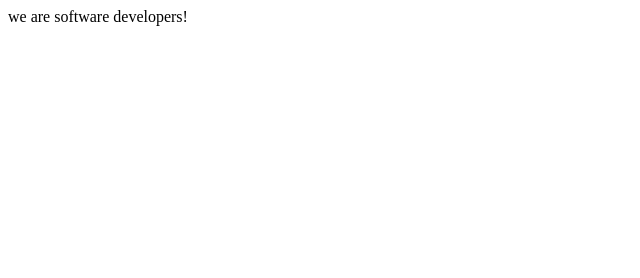
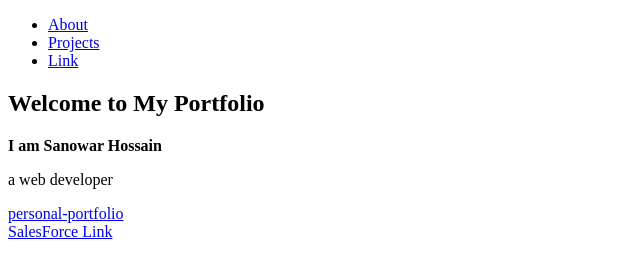
Before and after one commit to yessiho/MicroversewithNaboni, a plain HTML site: page index.html in a window 1280 px wide. Shown: the whole page, without its empty margins (0-640 px from the left). Drawn offline with Linux system fonts and the light colour scheme; files that its build step writes are made by us from their sources.

Commit message:
Update index.html

```diff
--- a/index.html
+++ b/index.html
@@ -1,26 +1,37 @@
 <!DOCTYPE html>
 <html lang="en">
-  <head>
+<head>
     <meta charset="UTF-8">
-    <title>Fork Me! FCC: Test Suite Template</title>
-    <link rel="stylesheet" href="css/style.css">
-  </head>
+    <meta http-equiv="X-UA-Compatible" content="IE=edge">
+    <meta name="viewport" content="width=device-width, initial-scale=1.0">
+    <title>Personal Portfolio</title>
+    <link rel="stylesheet" href="styles.css">
+</head>
+<body>
+    <nav id="navbar">
+        <ul>
+        <li><a href="#welcome-section">About</a></li>
+        <li><a href="#projects">Projects</a></li>
+        <li><a href="#profile-linnk">Link</a></li>
+        </ul>
+    </nav>
 
-  <body>
-    <script src="https://cdn.freecodecamp.org/testable-projects-fcc/v1/bundle.js"></script>
+    <section id="welcome-section" class="welcome-section">
+        <h1>Welcome to My Portfolio</h1>
+        <b>I am Sanowar Hossain</b>
+        <p>a web developer</p>
+    </section>
+
+    <section id="projects" >
+        <a class="project-tile" href="https://personal-portfolio.freecodecamp.rocks/" alt="project not found" target="_blank">personal-portfolio</a>
+
+    </section>
 
 
 
-    we are software developers!
-  <!--
-    For now, the test suite only works in Chrome!
-    Please read the README below in the JS Editor before beginning.
-    Feel free to delete this message once you have read it.
-    Good luck and Happy Coding!
+    <section>
+        <a  id="profile-link" href="https://trailhead.salesforce.com/" target="_blank">SalesForce Link</a>
+    </section>
 
-    - The freeCodeCamp Team
-
-    -->
-    <script  src="js/index.js"></script>
-  </body>
+</body>
 </html>
```
